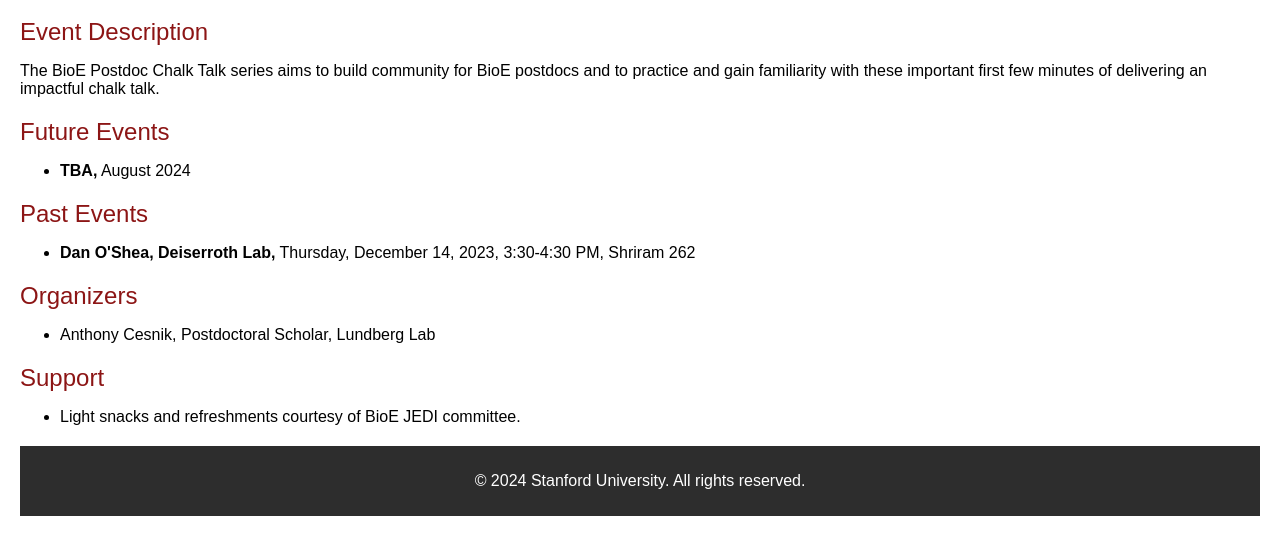
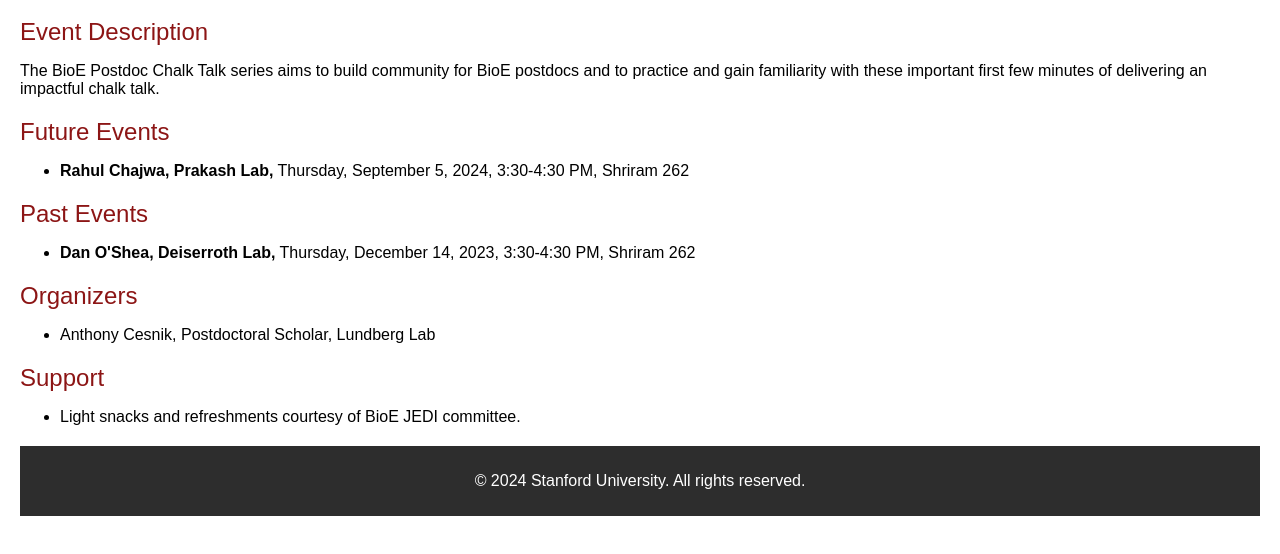
Before and after one commit to CellProfiling/bioe-postdoc-chalktalk, a plain HTML site: page index.html in a window 1280 px wide. Shown: the part 242-796 px from the top of the page. Drawn offline with Linux system fonts and the light colour scheme.

Commit message:
Update index.html

```diff
--- a/index.html
+++ b/index.html
@@ -82,7 +82,7 @@
             <div class="section-title">Future Events</div>
             <ul>
                 <li>
-                    <strong>TBA,</strong> August 2024
+                    <strong>Rahul Chajwa, Prakash Lab,</strong> Thursday, September 5, 2024, 3:30-4:30 PM, Shriram 262
                 </li>
             </ul>
         </div>
```
